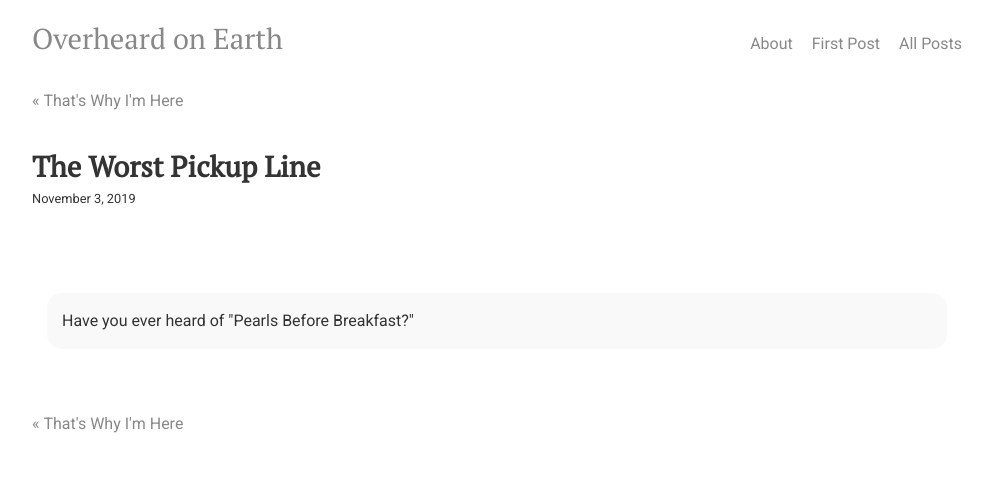
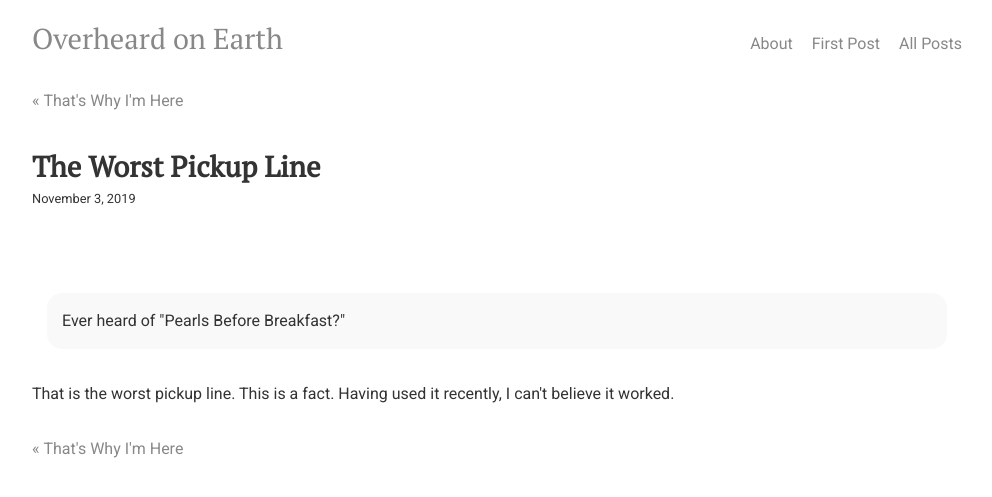
Before and after one commit to overheardonearth/overheardonearth.github.io, a Jekyll site: the page built from _posts/2019-11-03-the-worst-pickup-line.html, in a window 1280 px wide. Shown: the top 497 px of the page, without its empty margins (143-1135 px from the left). Built offline with Jekyll 4.4.1, drawn with Linux system fonts in a browser that asks for light colours; comment, search, counter and statistics services are not loaded.

Commit message:
Update 2019-11-03-the-worst-pickup-line.html

```diff
--- a/_posts/2019-11-03-the-worst-pickup-line.html
+++ b/_posts/2019-11-03-the-worst-pickup-line.html
@@ -4,4 +4,6 @@ title: The Worst Pickup Line
 comments: true
 date: 2019-11-03
 ---
-<div class="media">Have you ever heard of "Pearls Before Breakfast?"</div>
+<div class="media">Ever heard of "Pearls Before Breakfast?"</div>
+
+That is the worst pickup line. This is a fact. Having used it recently, I can't believe it worked.
```
